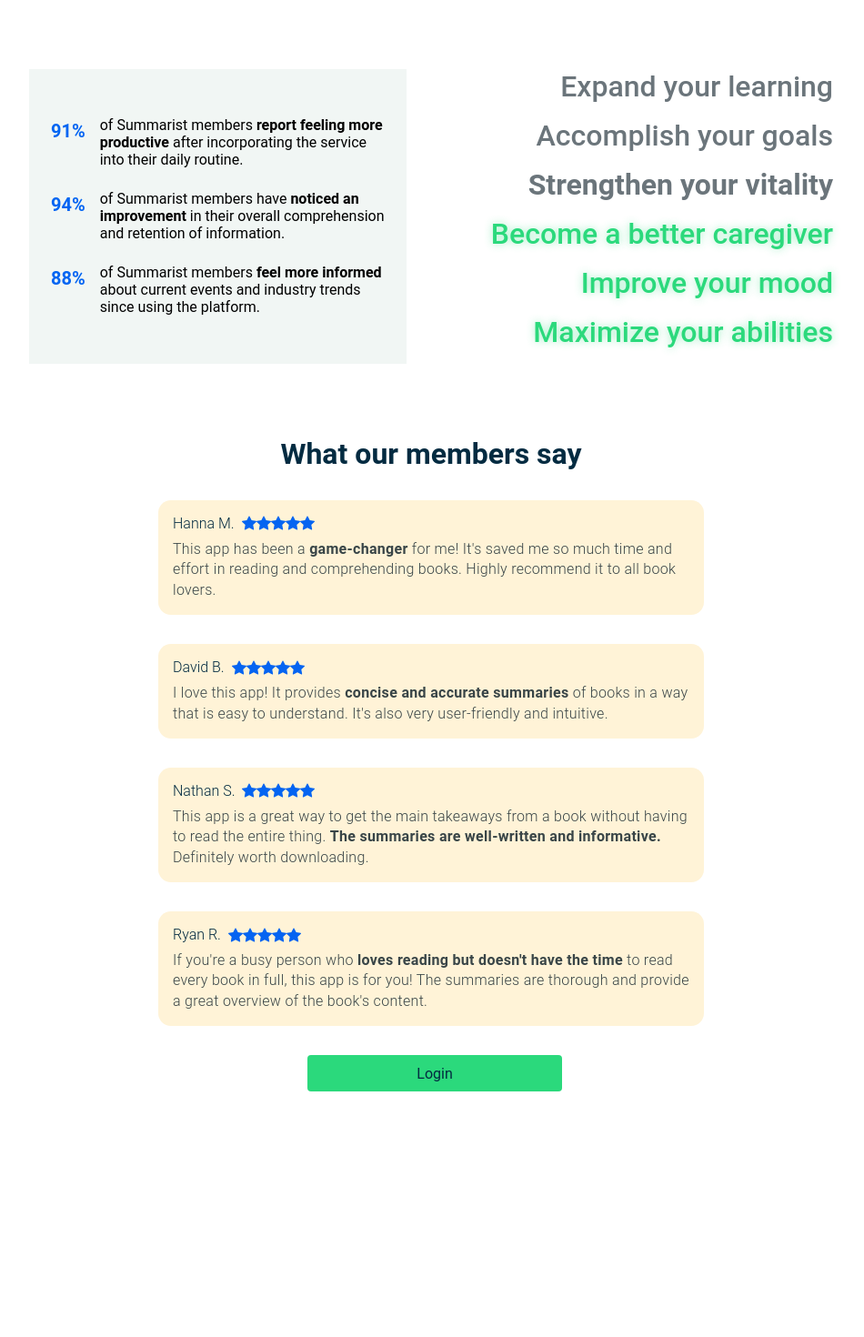
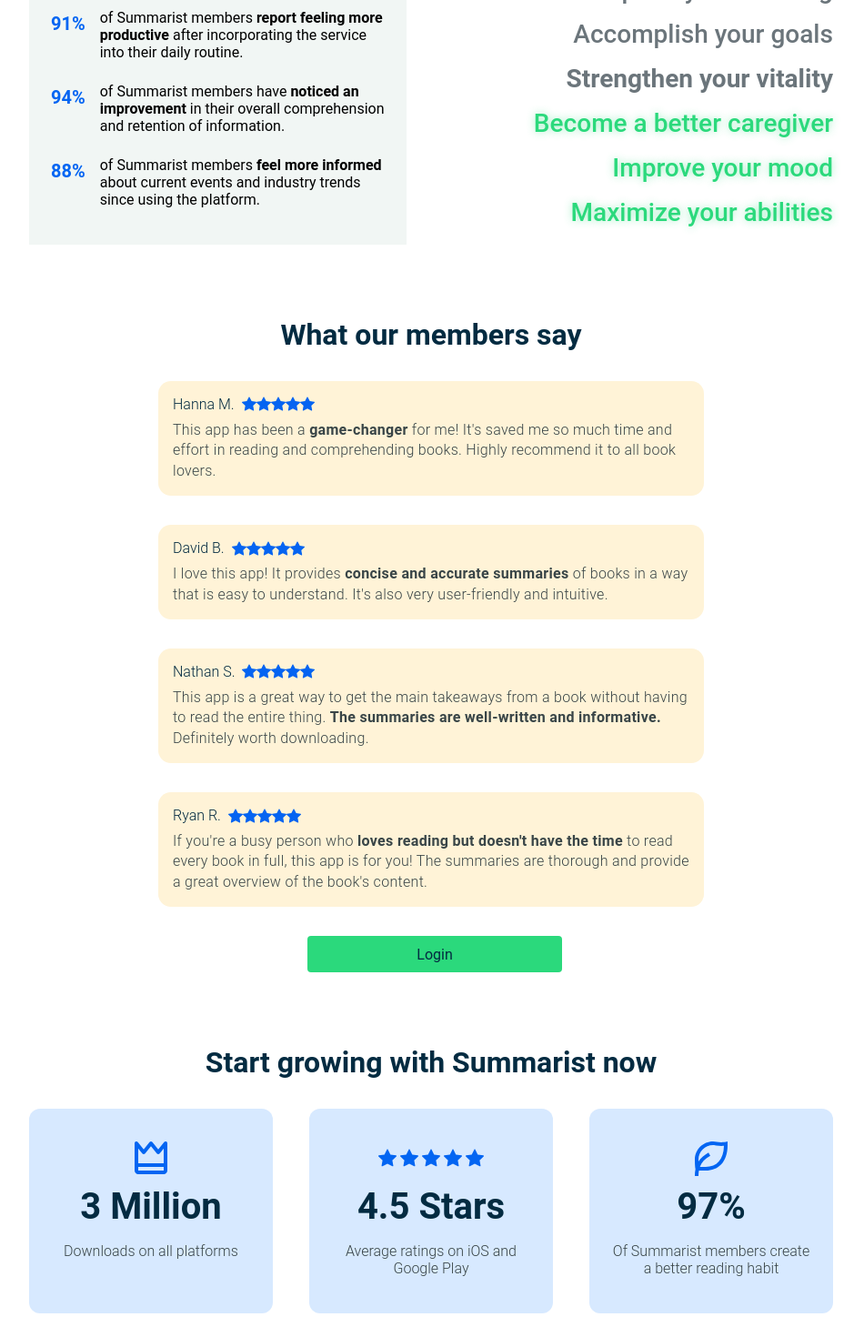
Before and after one commit to trcpoet/fes-internship-2, a React (Vite) app in the folder summarist-app/: page / in a window 1280 px wide. Shown: the part 1300-2770 px from the top of the page at 91% size, without its empty margins (166-1116 px from the left). Before the commit the page ends 2540 px from the top, so only its background shows below. Built offline with nearby package versions, Linux system fonts and the light colour scheme; no server answers.

Commit message:
Fixed Features section with Reviews and Stats, created and designed Numbers.jsx

```diff
--- a/summarist-app/src/components/Features.jsx
+++ b/summarist-app/src/components/Features.jsx
@@ -1,7 +1,6 @@
 // FILE: src/components/Features.jsx
 import React from "react";
 import StatsHeadings from "./StatsHeadings";
-import Reviews from "./Reviews";
 
 /* --- 3-up feature cards data --- */
 const features = [
@@ -116,7 +115,6 @@
                     </div>
                 </div>
             </section>
-        <Reviews/>
         </>
     );
 }
--- /dev/null
+++ b/summarist-app/src/components/Numbers.jsx
@@ -0,0 +1,96 @@
+import React from "react";
+
+function DownloadIcon(props) {
+    return (
+        <svg
+            stroke="currentColor"
+            fill="currentColor"
+            strokeWidth="0"
+            viewBox="0 0 24 24"
+            xmlns="http://www.w3.org/2000/svg"
+            aria-hidden="true"
+            {...props}
+        >
+            <path d="M11.219 3.375 8 7.399 4.781 3.375A1.002 1.002 0 0 0 3 4v15c0 1.103.897 2 2 2h14c1.103 0 2-.897 2-2V4a1.002 1.002 0 0 0-1.781-.625L16 7.399l-3.219-4.024c-.381-.474-1.181-.474-1.562 0zM5 19v-2h14.001v2H5zm10.219-9.375c.381.475 1.182.475 1.563 0L19 6.851 19.001 15H5V6.851l2.219 2.774c.381.475 1.182.475 1.563 0L12 5.601l3.219 4.024z" />
+        </svg>
+    );
+}
+
+function StarIcon(props) {
+    return (
+        <svg
+            stroke="currentColor"
+            fill="currentColor"
+            strokeWidth="0"
+            viewBox="0 0 16 16"
+            xmlns="http://www.w3.org/2000/svg"
+            aria-hidden="true"
+            {...props}
+        >
+            <path d="M3.612 15.443c-.386.198-.824-.149-.746-.592l.83-4.73L.173 6.765c-.329-.314-.158-.888.283-.95l4.898-.696L7.538.792c.197-.39.73-.39.927 0l2.184 4.327 4.898.696c.441.062.612.636.282.95l-3.522 3.356.83 4.73c.078.443-.36.79-.746.592L8 13.187l-4.389 2.256z" />
+        </svg>
+    );
+}
+
+function ChatIcon(props) {
+    return (
+        <svg
+            stroke="currentColor"
+            fill="currentColor"
+            strokeWidth="0"
+            viewBox="0 0 24 24"
+            xmlns="http://www.w3.org/2000/svg"
+            aria-hidden="true"
+            {...props}
+        >
+            <g>
+                <path fill="none" d="M0 0H24V24H0z" />
+                <path d="M21 3v2c0 9.627-5.373 14-12 14H5.243C5.08 19.912 5 20.907 5 22H3c0-1.363.116-2.6.346-3.732C3.116 16.974 3 15.218 3 13 3 7.477 7.477 3 13 3c2 0 4 1 8 0zm-8 2c-4.418 0-8 3.582-8 8 0 .362.003.711.01 1.046 1.254-1.978 3.091-3.541 5.494-4.914l.992 1.736C8.641 12.5 6.747 14.354 5.776 17H9c6.015 0 9.871-3.973 9.997-11.612-1.372.133-2.647.048-4.22-.188C13.627 5.027 13.401 5 13 5z" />
+            </g>
+        </svg>
+    );
+}
+
+function NumbersCard({ icon, title, subTitle, iconClassName = "numbers__icon" }) {
+    return (
+        <div className="numbers">
+            <div className={iconClassName}>{icon}</div>
+            <div className="numbers__title">{title}</div>
+            <div className="numbers__sub--title">{subTitle}</div>
+        </div>
+    );
+}
+
+export default function Numbers() {
+    return (
+        <section id="numbers">
+            <div className="container">
+                <div className="row">
+                    <div className="section__title">Start growing with Summarist now</div>
+
+                    <div className="numbers__wrapper">
+                        <NumbersCard
+                            icon={<DownloadIcon />}
+                            title="3 Million"
+                            subTitle="Downloads on all platforms"
+                        />
+
+                        <NumbersCard
+                            iconClassName="numbers__icon numbers__star--icon"
+                            icon={Array.from({ length: 5 }).map((_, i) => <StarIcon key={i} />)}
+                            title="4.5 Stars"
+                            subTitle="Average ratings on iOS and Google Play"
+                        />
+
+
+                        <NumbersCard
+                            icon={<ChatIcon />}
+                            title="97%"
+                            subTitle="Of Summarist members create a better reading habit"
+                        />
+                    </div>
+                </div>
+            </div>
+        </section>
+    );
+}
--- a/summarist-app/src/index.css
+++ b/summarist-app/src/index.css
@@ -261,15 +261,30 @@
 
 
 /* FILE: src/index.css  (append) */
-.statistics__wrapper{display:flex;gap:80px;margin-bottom:96px}
-.statistics__content--header{width:100%;display:flex;flex-direction:column;justify-content:center}
+.statistics__wrapper{
+    display:flex;
+    gap:80px;
+    margin-bottom:96px;
+    align-items: center;
+    justify-content: center;
+
+}
+.statistics__content--header{
+    width:100%;
+    display:flex;
+    flex-direction:column;
+    /*justify-content:center;*/
+    /*align-items: center;*/
+}
 
 .statistics__heading{
-    font-size: 32px;
+    font-size: 28px;
     font-weight: 500;
     color: #6b757b;
     margin-bottom: 16px;
     transition: color .2s ease, text-shadow .2s ease;
+    align-items: center;
+    justify-content: center;
 }
 
 .statistics__heading.statistics__heading--active{
@@ -397,3 +412,69 @@
     display: flex;
     justify-content: center;
 }
+
+
+/*NUMBERS*/
+
+/* Numbers */
+.numbers__wrapper {
+    display: grid;
+    grid-template-columns: repeat(3, 1fr);
+    grid-gap: 40px;
+    gap: 40px;
+}
+
+.numbers {
+    background-color: #d7e9ff;
+    display: flex;
+    flex-direction: column;
+    align-items: center;
+    text-align: center;
+    padding: 24px 24px 40px;
+    border-radius: 12px;
+}
+
+.numbers__icon {
+    display: flex;
+    align-items: center;
+    height: 60px;
+    gap: 4px;
+}
+
+.numbers__icon svg {
+    color: #0365f2;
+    width: 48px;
+    height: 48px;
+}
+
+.numbers__title {
+    font-size: 40px;
+    color: #032b41;
+    font-weight: 600;
+    margin-bottom: 16px;
+}
+
+.numbers__sub--title {
+    color: #394547;
+    font-weight: 300;
+}
+
+.numbers__star--icon svg {
+    width: 20px;
+    height: 20px;
+}
+
+/* Optional responsive (recommended) */
+@media (max-width: 900px) {
+    .numbers__wrapper {
+        grid-template-columns: repeat(2, 1fr);
+        gap: 28px;
+    }
+}
+
+@media (max-width: 680px) {
+    .numbers__wrapper {
+        grid-template-columns: 1fr;
+        gap: 20px;
+    }
+}
--- a/summarist-app/src/pages/Home.jsx
+++ b/summarist-app/src/pages/Home.jsx
@@ -1,8 +1,9 @@
 // import { useNavigate } from 'react-router-dom';
 import './home.css';
 import Features from '../components/Features';
-import Sidebar from '../components/Sidebar';
 import { useAuth } from '../context/AuthContext';
+import Reviews from "../components/Reviews.jsx";
+import Numbers from "../components/Numbers.jsx";
 
 export default function Home() {
   // const navigate = useNavigate();
@@ -60,7 +61,13 @@
           </div>
         </div>
       </section>
+
       <Features />
+
+      <Reviews/>
+
+      <Numbers/>
+
     </div>
   );
 }
```
Also changed, not shown: summarist-app/src/components/StatsHeadings.jsx (line endings or trailing spaces). Lines whose indentation alone changed are shown as unchanged.
